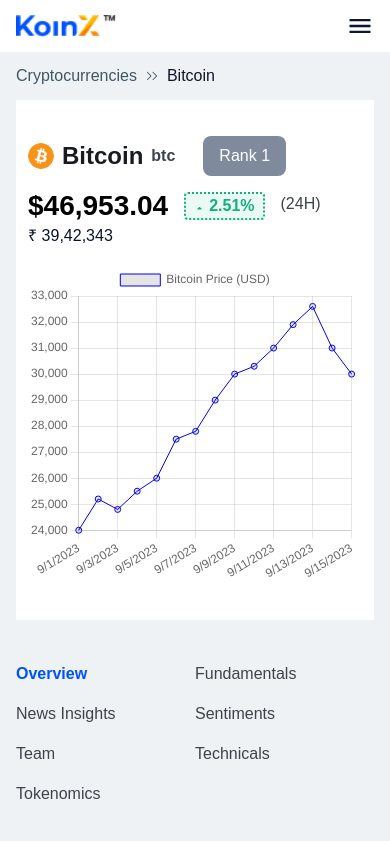
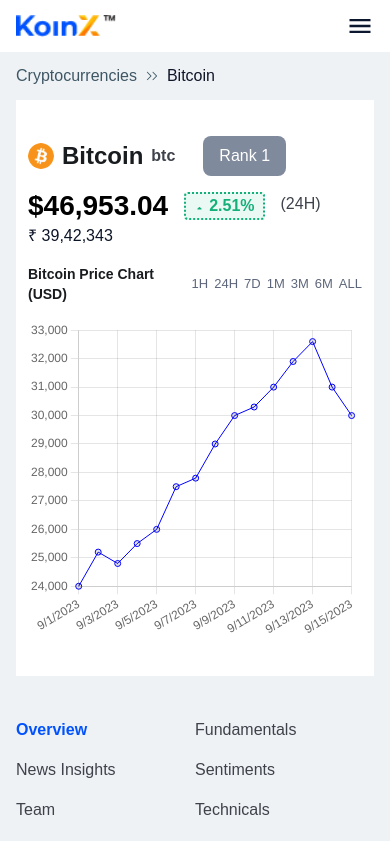
Before and after one commit to khriad991/bitcoin-site, a Next.js app: page / in a window 390 px wide. Shown: the top 841 px of the page. Built offline with nearby package versions, Linux system fonts and the light colour scheme.

Commit message:
commit for fix some style in hero secton

```diff
--- a/src/components/miniComponet/TestChat.jsx
+++ b/src/components/miniComponet/TestChat.jsx
@@ -46,18 +46,16 @@
         { date: "2023-09-14", price: 31000 },
         { date: "2023-09-15", price: 30000 },
     ];
-
     const chartData = {
         labels: sampleData.map((item) => new Date(item.date).toLocaleDateString()), // Convert date to readable format
         datasets: [
             {
-                label: "Bitcoin Price (USD)",
+                // No label here to avoid the empty box in the legend
                 data: sampleData.map((item) => item.price),
-                borderColor: "blue ",
+                borderColor: "blue",
                 borderWidth: 1,
-
-                // borderRadius:10,
-                fill: false, // Ensure line is not filled under
+                borderRadius: 10,
+                fill: true, // Ensure the line is not filled under
             },
         ],
     };
@@ -80,14 +78,14 @@
         },
         plugins: {
             legend: {
-                display: true,
-                position: "top", // Position the legend on top of the chart
+                display: false, // Disable the legend entirely if you don't need it
             },
             tooltip: {
                 enabled: true, // Enable tooltips on hover
             },
         },
     };
+
 
     return (
         <div>
@@ -110,6 +108,23 @@
                 </div>
                 <h4 className={"text-[#0B1426] text-base font-medium -mt-3"}>₹ 39,42,343</h4>
 
+                <div className="flex justify-between items-center">
+                    <h4 className={"text-sm sm:text-base text-black-md font-semibold"}>Bitcoin Price Chart (USD)</h4>
+                    <ul className="flex items-center justify-end space-x-1.5 md:space-x-4">
+                        <li className={"uppercase text-[#5D667B] text-[13px] font-medium "}>1h</li>
+                        <li className={"uppercase text-[#5D667B] text-[13px] font-medium "}>24h</li>
+                        <li className={"uppercase text-[#5D667B] text-[13px] font-medium "}>7d</li>
+                        <li className={"uppercase text-[#5D667B] text-[13px] font-medium "}>1m</li>
+                        <li className={"uppercase text-[#5D667B] text-[13px] font-medium "}>3m</li>
+                        <li className={"uppercase text-[#5D667B] text-[13px] font-medium "}>6m</li>
+                        <li className={"uppercase text-[#5D667B] text-[13px] font-medium hidden sm:block"}>1y</li>
+                        <li className={"uppercase text-[#5D667B] text-[13px] font-medium "}>all</li>
+                    </ul>
+
+                </div>
+
+
+
                 <div className="col-span-full h-80">
                     <Line data={chartData} options={options} />
                 </div>
```
